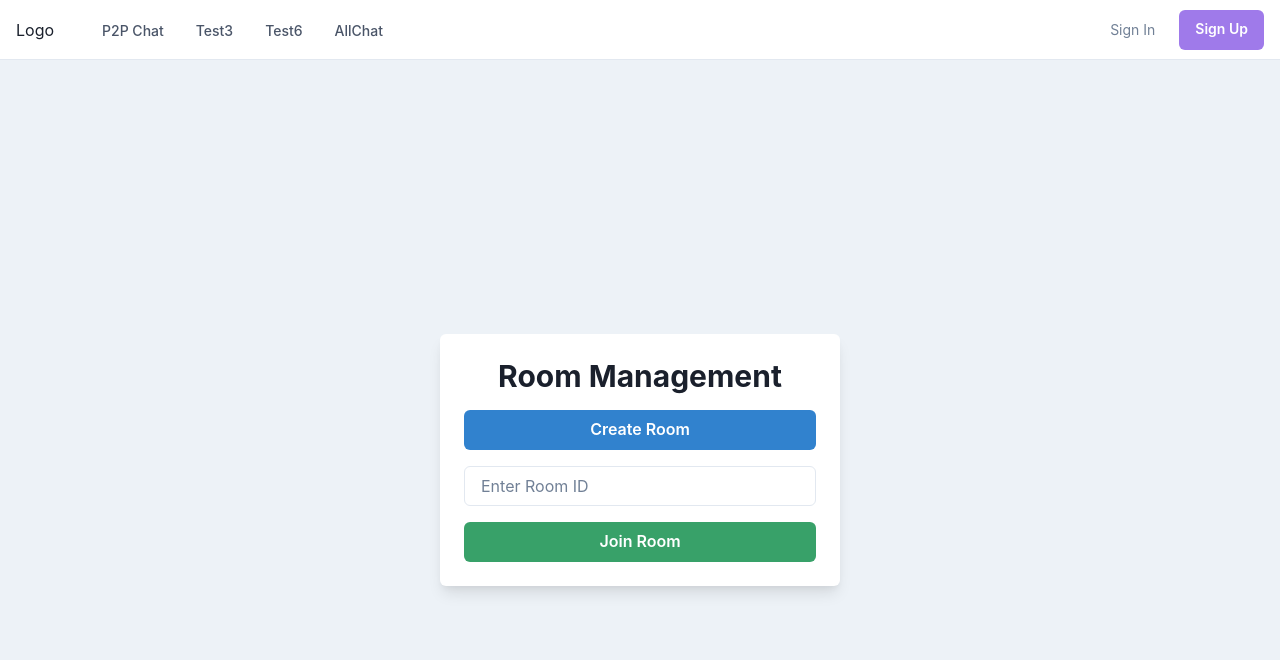
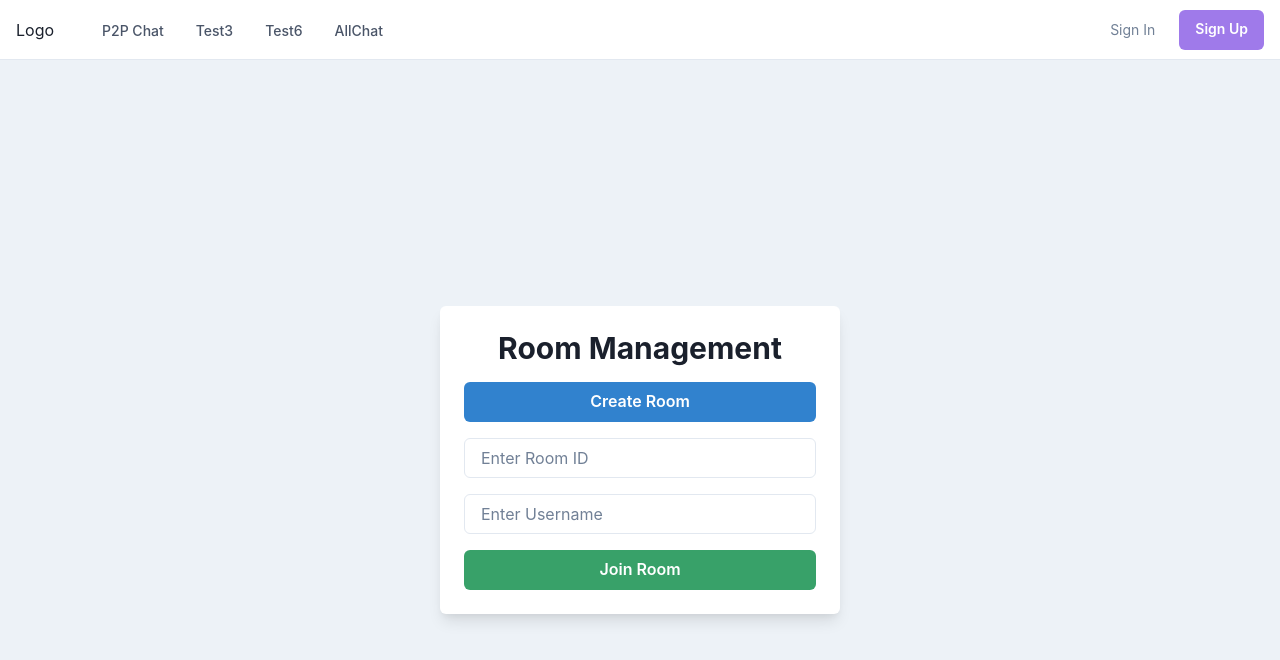
Before and after one commit to MrPitz1/ChatWebapp, a React (Vite) app in the folder client/: page /join-room in a window 1280 px wide. Shown: the top 660 px of the page. Built offline with nearby package versions, Linux system fonts and the light colour scheme.

Commit message:
add username for users in p2p chat

```diff
--- a/client/src/pages/JoinRoom.jsx
+++ b/client/src/pages/JoinRoom.jsx
@@ -17,6 +17,7 @@ function generateRoomId(length) {
 
 const JoinRoom = () => {
   const [inputRoomId, setInputRoomId] = useState('');
+  const [username, setUsername] = useState('');
   const navigate = useNavigate();
 
   /*
@@ -25,14 +26,14 @@ const JoinRoom = () => {
   const handleCreateRoom = () => {
     const roomId = generateRoomId(6);
     console.log(roomId);
-    navigate(`/chat-room/${roomId}`);
+    navigate(`/chat-room/${roomId}?username=${username}`);
   };
   /*
     Joins room with entered roomID
   */
   const handleJoinRoom = () => {
     if (inputRoomId) {
-      navigate(`/chat-room/${inputRoomId}`);
+      navigate(`/chat-room/${inputRoomId}?username=${username}`);
     } else {
       alert('Please enter a Room ID');
     }
@@ -54,7 +55,13 @@ const JoinRoom = () => {
           placeholder="Enter Room ID"
           value={inputRoomId}
           onChange={(e) => setInputRoomId(e.target.value)}
-        />        <Button colorScheme="green" onClick={handleJoinRoom}>Join Room</Button>
+        />
+        <Input
+          placeholder="Enter Username"
+          value={username}
+          onChange={(e) => setUsername(e.target.value)}
+        />
+        <Button colorScheme="green" onClick={handleJoinRoom}>Join Room</Button>
       </Stack>
     </Box>
   );
--- a/client/src/pages/Room.jsx
+++ b/client/src/pages/Room.jsx
@@ -7,6 +7,8 @@ const Room = () => {
   const socketRef = useRef();
   const otherUser = useRef();
   const roomID = window.location.pathname.split('/')[2];
+  const queryParams = new URLSearchParams(window.location.search);
+  const username = queryParams.get('username');
   const [text, setText] = useState("");
   const [messages, setMessages] = useState([]);
   const sendChannel = useRef();
@@ -181,11 +183,16 @@ const Room = () => {
     /*
       Render each message with appropriate background color
     */
-    return (
-      <Box key={index} p={2} bg={message.yours ? "blue.100" : "gray.100"} borderRadius="md" mb={2}>
-        {message.value}
-      </Box>
-    );
+      return (
+        <Box key={index} mb={2}>
+          <Text fontWeight="bold" mb={1}>
+            {message.yours ? "me" : username}
+          </Text>
+          <Box p={2} bg={message.yours ? "blue.100" : "gray.100"} borderRadius="md">
+            {message.value}
+          </Box>
+        </Box>
+      );
   }
 
   return (
```
